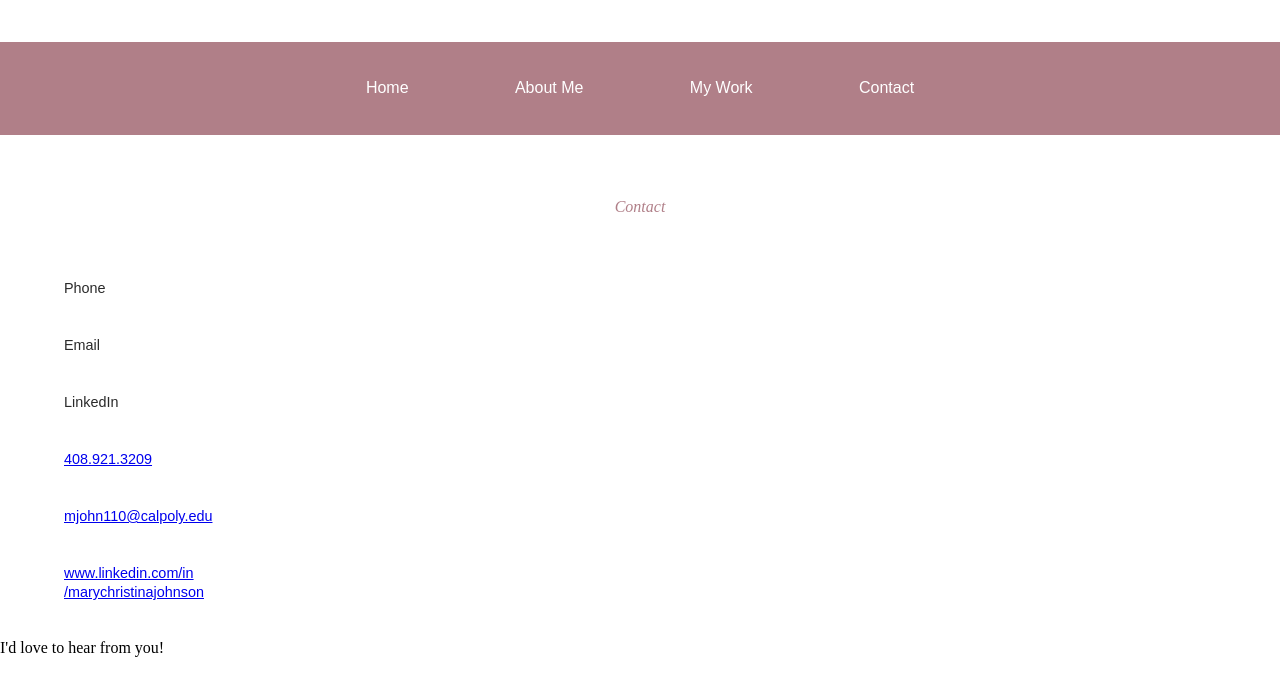
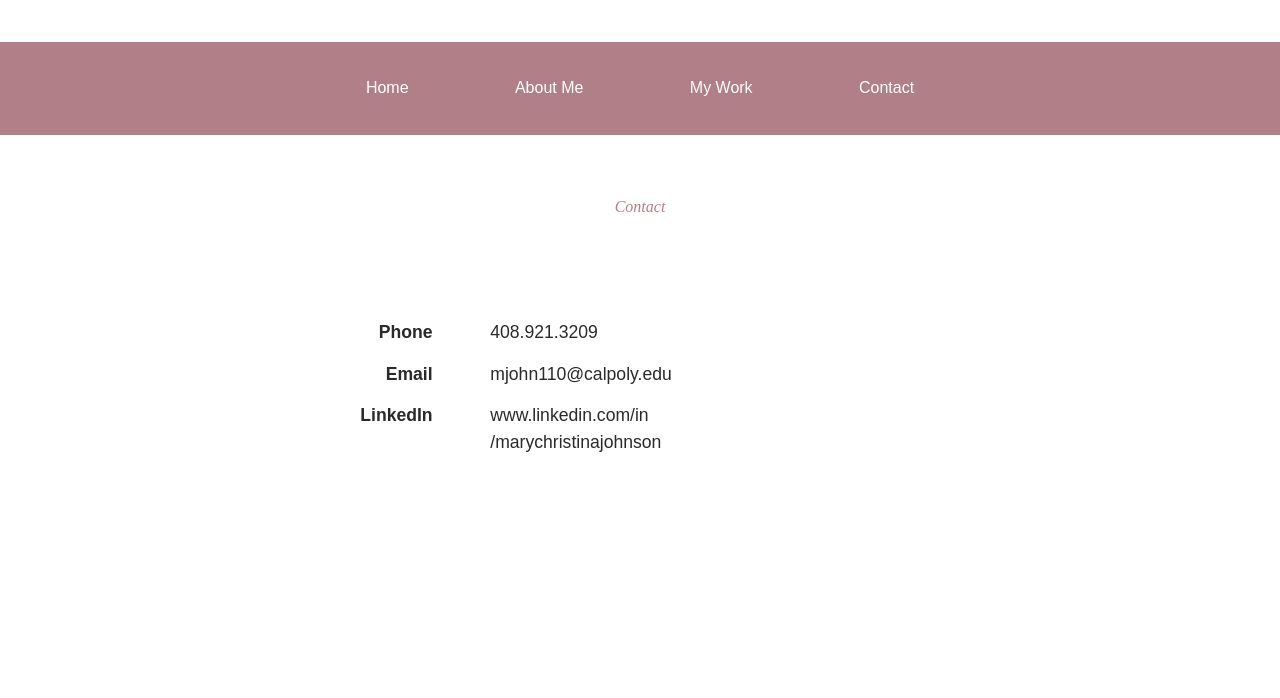
Before and after one commit to grc-338-02-spring-2016/github-mobile-website-02-marychristinajohnson, a plain HTML site: page contact.html in a window 1280 px wide. Shown: the part 102-800 px from the top of the page. Drawn offline with Linux system fonts and the light colour scheme.

Commit message:
Updated stylesheet.css

```diff
--- a/stylesheet.css
+++ b/stylesheet.css
@@ -88,19 +88,94 @@ h2 {
 p {
     margin: 3% 5%;
     font-family: "hypatia-sans-pro", sans-serif;
-    font-size: .9em;
-    line-height: 1.3em;
+    font-size: 1em;
+    line-height: 1.5em;
     color: #2a2a2a;
+}
+
+.copy2 {
+    margin-bottom: 7%;
+}
+
+.copy2 p {
+    margin: 3% 5%;
+    font-family: "hypatia-sans-pro", sans-serif;
+    font-size: 1em;
+    line-height: 1.2em;
+    color: #2a2a2a;
+    text-align: center;
+}
+
+.copy2 p a {
+    font-family: "abril-text", sans-serif;
+    font-style: italic;
+    display: inline;
+    text-decoration: none;
+    color: #B07F88;
 }
 
 .photo2 {
     width: 100%;
-    margin: 2% auto 7%;
+    margin: 0 auto;
     display: block;
 }
 
 .photo2 img {
     width: 95%;
     display: block;
-    margin: 0 auto;
+    margin: 5% auto 5%;
 }
+
+.contact {
+    margin: 7% 5%;
+    font-family: "hypatia-sans-pro", sans-serif;
+    font-size: 1.1em;
+    line-height: 1.5em;
+    align-content: center;
+    padding: 0;
+}
+
+.contact p {
+    margin: 15px 0;
+    font-family: "hypatia-sans-pro", sans-serif;
+    font-size: 1em;
+    line-height: 1.5em;
+    color: #2a2a2a;
+}
+
+.contact p a {
+    text-decoration: none;
+    color: #2a2a2a;
+}
+
+.left {
+    width: 32%;
+    float: left;
+    text-align: right;
+    font-weight: 700;
+    margin-left: auto;
+    margin-right: 0;
+    padding: 0;
+}
+
+.right {
+    width: 63%;
+    float: right;
+    text-align: left;
+    margin-left: 0;
+    margin-right: auto;
+    padding: 0;
+}
+
+.welcome2 {
+    width: 100%;
+    text-align: center;
+    font-family: "hypatia-sans-pro", sans-serif;
+    font-size: 1.5em;
+    line-height: 1.4em;
+    color: #B07F88;
+    font-style: normal;
+    clear: both;
+    margin-bottom: 7%;
+    margin-top: 55%;
+}
```
